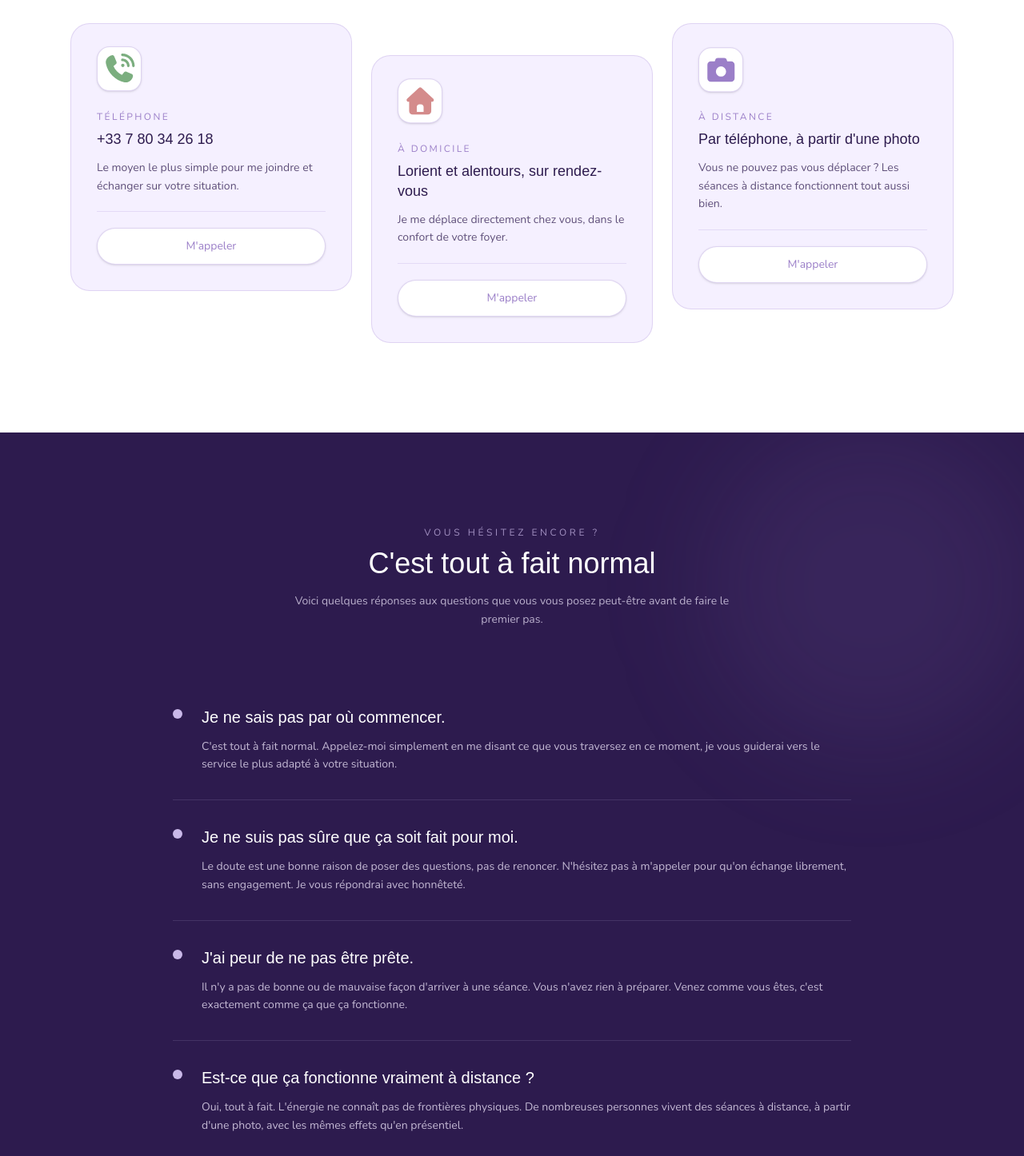
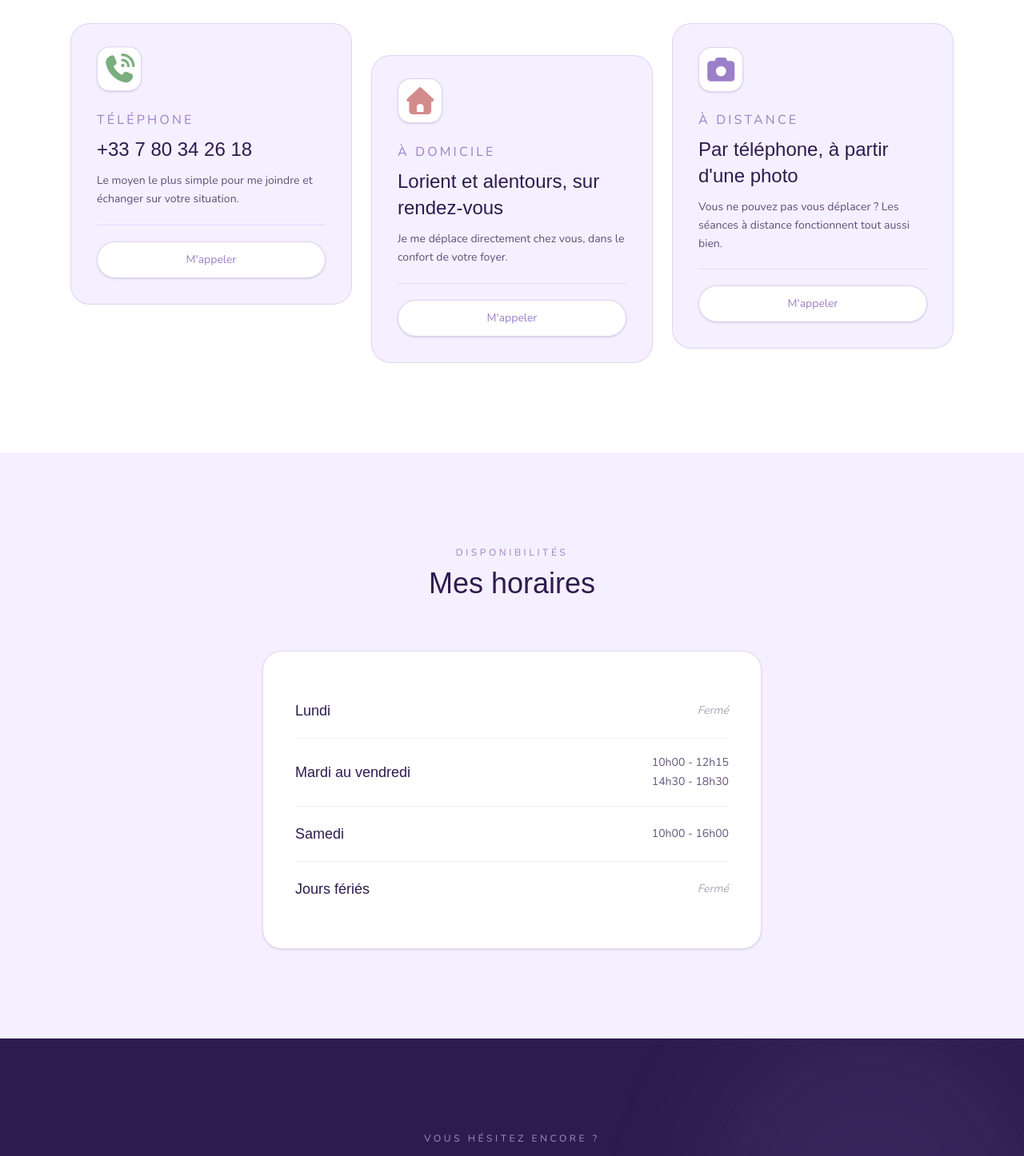
Before and after one commit to GumSurf/maryse-bien-etre, a Next.js app: page /contact in a window 1280 px wide. Shown: the part 980-2426 px from the top of the page at 80% size. Built offline with nearby package versions, Linux system fonts and the light colour scheme; a web font is replaced by a local one.

Commit message:
Refactor: ajout des horaires d'ouverture et mise à jour des imports de données

```diff
--- a/src/app/contact/page.tsx
+++ b/src/app/contact/page.tsx
@@ -1,7 +1,7 @@
 "use client";
 
 import { motion } from "framer-motion";
-import { contact } from "../lib/data";
+import { contact, horaires } from "../lib/data";
 import Cta from "../components/Cta";
 import { PhoneCall, HouseHeart, Camera, } from "lucide-react";
 import { FontAwesomeIcon } from "@fortawesome/react-fontawesome";
@@ -134,9 +134,8 @@ export default function ContactPage() {
                 key={m.label}
                 variants={fadeUp} initial="hidden" whileInView="visible"
                 viewport={{ once: true }} custom={i}
-                className={`group bg-[#F5F0FF] border border-[#C9B8E8]/50 rounded-3xl p-8 flex flex-col gap-5 hover:shadow-xl hover:shadow-[#C9B8E8]/20 hover:-translate-y-1 transition-all duration-500 ${
-                  i === 1 ? "lg:mt-10" : ""
-                }`}
+                className={`group bg-[#F5F0FF] border border-[#C9B8E8]/50 rounded-3xl p-8 flex flex-col gap-5 hover:shadow-xl hover:shadow-[#C9B8E8]/20 hover:-translate-y-1 transition-all duration-500 ${i === 1 ? "lg:mt-10" : ""
+                  }`}
               >
                 <motion.div
                   className="w-14 h-14 rounded-2xl bg-white border border-[#C9B8E8]/60 flex items-center justify-center shadow-sm"
@@ -149,11 +148,10 @@ export default function ContactPage() {
                     style={{ color: m.color }}
                   />
                 </motion.div>
-                <div className="flex flex-col gap-2">
-                  <span className="font-lato text-xs tracking-[0.2em] uppercase text-[#9B7FC8]">
+                <div className="flex flex-col gap-2"><span className="font-lato tracking-[0.2em] uppercase text-[#9B7FC8]">
                     {m.label}
                   </span>
-                  <p className="font-playfair text-lg text-[#2D1B4E] leading-snug">
+                  <p className="font-playfair text-2xl text-[#2D1B4E] leading-snug">
                     {m.valeur}
                   </p>
                   <p className="font-lato text-sm text-[#2D1B4E]/75 leading-relaxed mt-1">
@@ -170,6 +168,51 @@ export default function ContactPage() {
               </motion.div>
             ))}
           </div>
+        </div>
+      </section>
+
+      {/* ── HORAIRES ─────────────────────────────────────────── */}
+      <section className="bg-[#F5F0FF] py-28">
+        <div className="max-w-2xl mx-auto px-6">
+          <motion.div
+            variants={fadeUp} initial="hidden" whileInView="visible" viewport={{ once: true }}
+            className="text-center mb-16"
+          >
+            <span className="font-lato text-xs tracking-[0.3em] uppercase text-[#9B7FC8]">
+              Disponibilités
+            </span>
+            <h2 className="font-playfair text-4xl text-[#2D1B4E] mt-2">
+              Mes horaires
+            </h2>
+          </motion.div>
+
+          <motion.div
+            variants={fadeUp} initial="hidden" whileInView="visible" viewport={{ once: true }} custom={1}
+            className="bg-white border border-[#C9B8E8]/50 rounded-3xl p-10 flex flex-col gap-0 shadow-sm"
+          >
+            {horaires.map((h, i) => (
+              <div
+                key={h.jour}
+                className={`flex items-center justify-between gap-6 py-5 ${i !== horaires.length - 1 ? "border-b border-[#C9B8E8]/25" : ""
+                  }`}
+              >
+                <span className="font-playfair text-lg text-[#2D1B4E]">
+                  {h.jour}
+                </span>
+                <div className="flex flex-col items-end gap-1">
+                  {h.creneaux.map((c) => (
+                    <span
+                      key={c}
+                      className={`font-lato text-sm ${c === "Fermé" ? "text-[#2D1B4E]/40 italic" : "text-[#2D1B4E]/75"
+                        }`}
+                    >
+                      {c}
+                    </span>
+                  ))}
+                </div>
+              </div>
+            ))}
+          </motion.div>
         </div>
       </section>
 
--- a/src/app/lib/data.ts
+++ b/src/app/lib/data.ts
@@ -267,3 +267,10 @@ export const faqTarifs = [
       "Pour l'instant, je fonctionne uniquement en espèces, par chèque ou par virement bancaire, réglés le jour de la séance.",
   },
 ];
+
+export const horaires = [
+  { jour: "Lundi", creneaux: ["Fermé"] },
+  { jour: "Mardi au vendredi", creneaux: ["10h00 - 12h15", "14h30 - 18h30"] },
+  { jour: "Samedi", creneaux: ["10h00 - 16h00"] },
+  { jour: "Jours fériés", creneaux: ["Fermé"] },
+];
```
